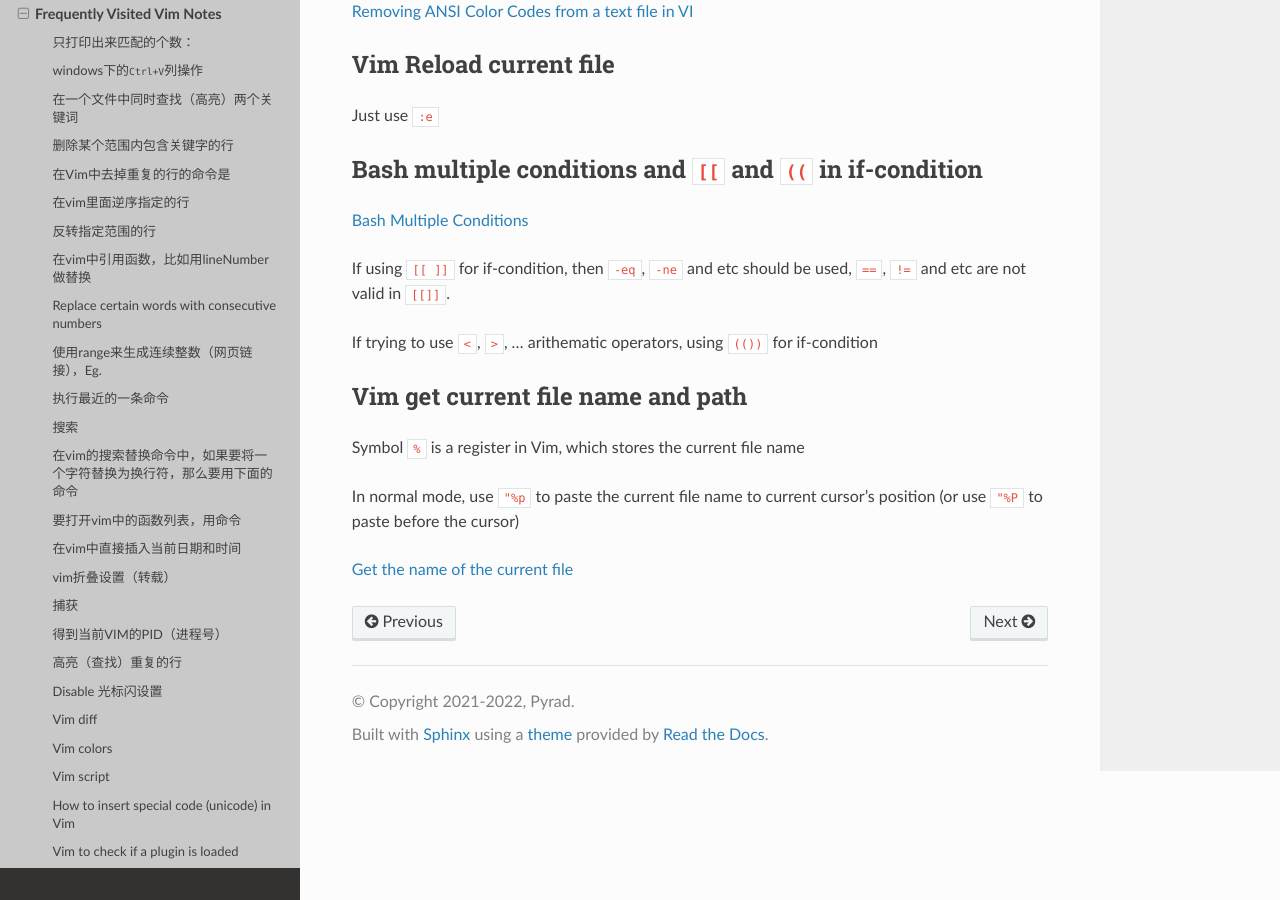
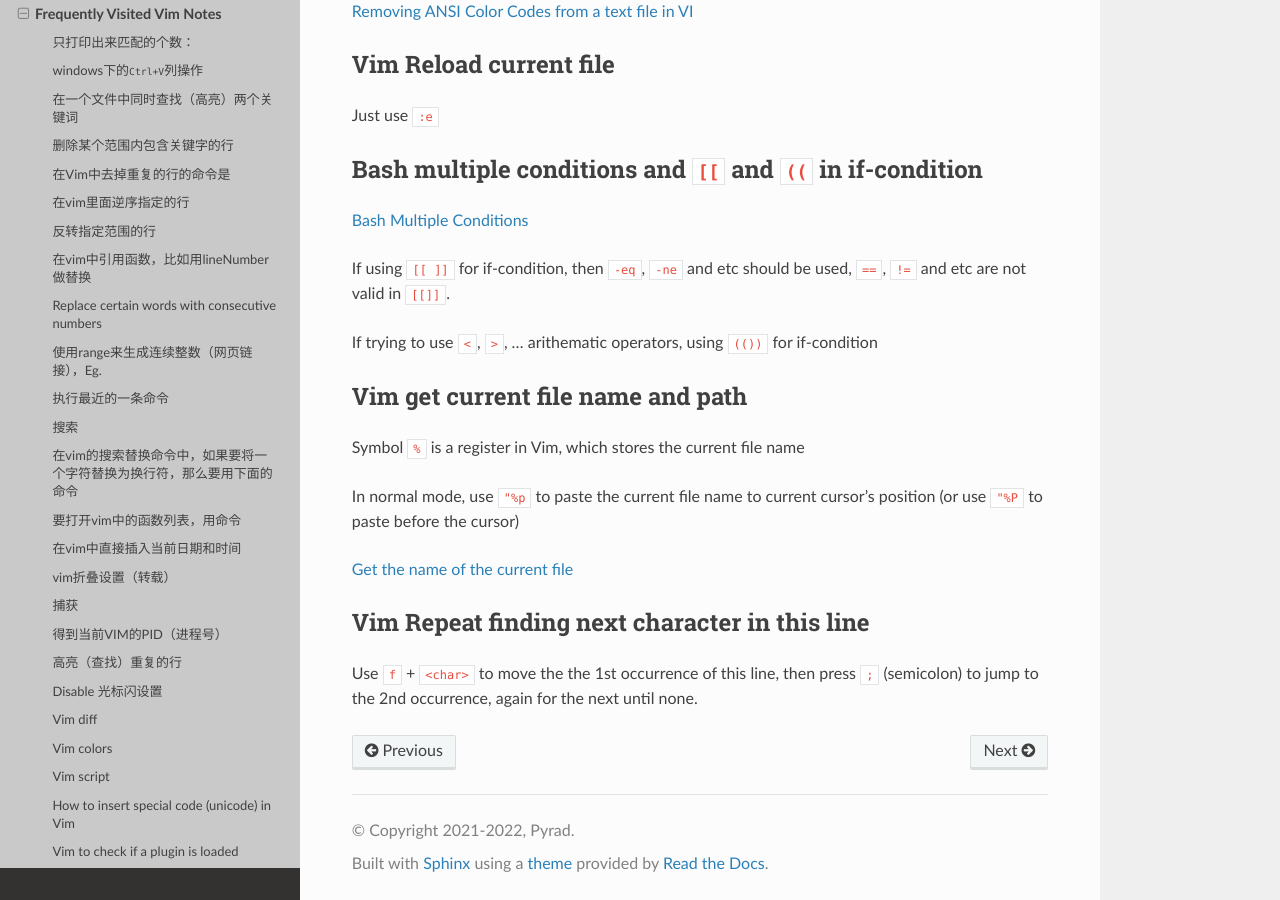
Before and after one commit to Pyrad/pyradnotes, a Sphinx documentation site: the page built from source/Vim/vim.md, in a window 1280 px wide and 900 px high, scrolled down 9387 px. Built offline with Sphinx 7.4.7 and the Read the Docs theme 2.0.0, drawn with Linux system fonts in a browser that asks for light colours.

Commit message:
Vim Finding a 2nd char in this line

```diff
--- a/source/Vim/vim.md
+++ b/source/Vim/vim.md
@@ -444,3 +444,8 @@ Symbol `%` is a register in Vim, which stores the current file name
 In normal mode, use `"%p` to paste the current file name to current cursor's position (or use `"%P` to paste before the cursor)
 
 [Get the name of the current file](https://vim.fandom.com/wiki/Get_the_name_of_the_current_file#:~:text=In%20insert%20mode%2C%20type%20Ctrl,to%20create%20a%20similar%20name.)
+
+
+## Vim Repeat finding next character in this line
+
+Use `f` + `<char>` to move the the 1st occurrence of this line, then press `;` (semicolon) to jump to the 2nd occurrence, again for the next until none.
```
